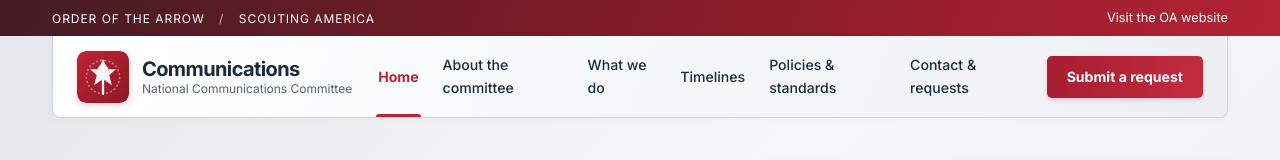
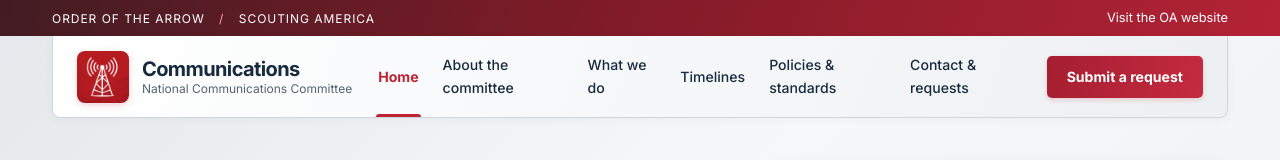
Before and after one commit to austinhttps/oa-ncc-hub, a React (Vite) app: page / in a window 1280 px wide. Shown: the top 160 px of the page. Built offline with nearby package versions, Linux system fonts and the light colour scheme.

Commit message:
Add official NCC radio tower logo in header and favicon

```diff
--- a/index.html
+++ b/index.html
@@ -2,7 +2,7 @@
 <html lang="en">
   <head>
     <meta charset="UTF-8" />
-    <link rel="icon" type="image/svg+xml" href="/assets/committee-logo.svg" />
+    <link rel="icon" type="image/png" href="/assets/committee-logo.png" />
     <meta name="viewport" content="width=device-width, initial-scale=1.0" />
     <title>National Communications Committee | Order of the Arrow</title>
     <meta name="description" content="Order of the Arrow National Communications Committee: areas of work, timelines, standards, and contact." />
--- a/src/components/Layout.tsx
+++ b/src/components/Layout.tsx
@@ -14,7 +14,7 @@ export function Header() {
         <Link className="brand" to="/">
           <img
             className="committee-logo"
-            src="/assets/committee-logo.svg"
+            src="/assets/committee-logo.jpg"
             width="56"
             height="56"
             alt="National Communications Committee logo"
```
Also changed, not shown: public/assets/committee-logo.jpg (added), public/assets/committee-logo.png (added).
